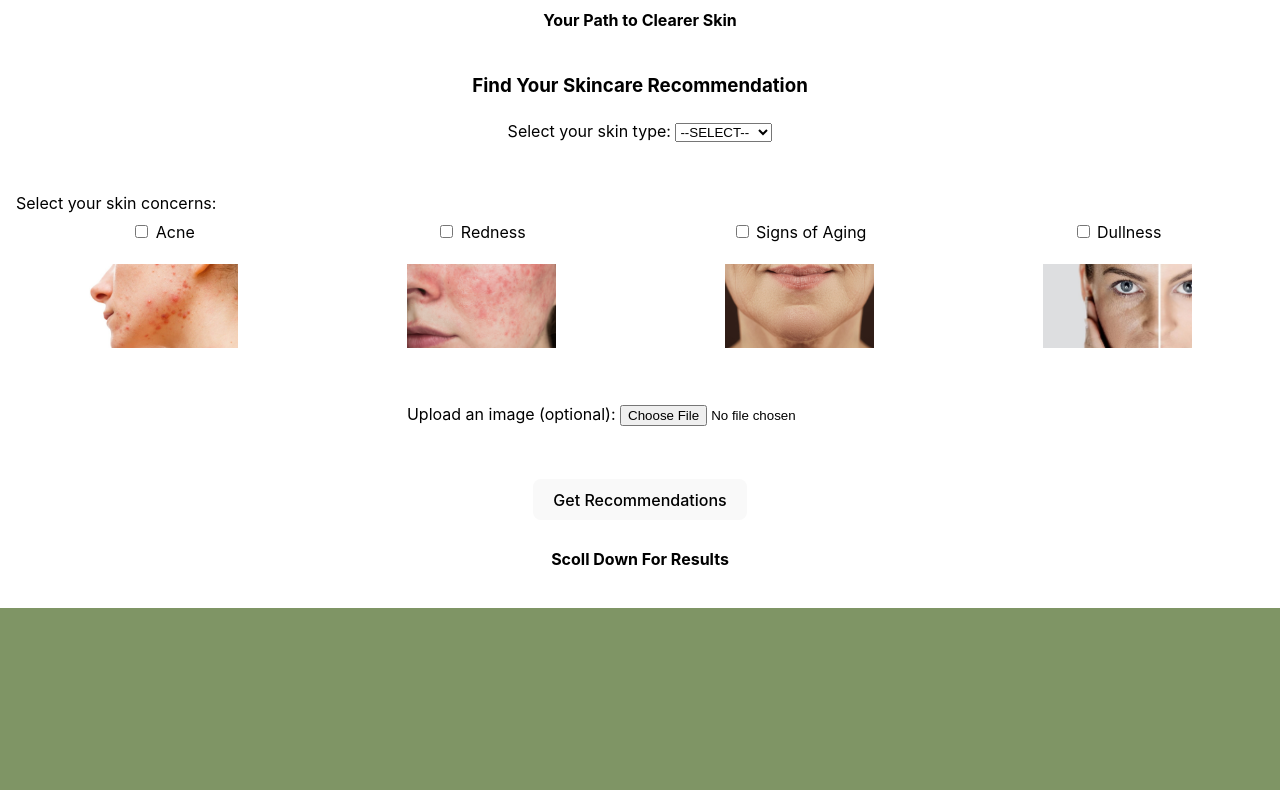
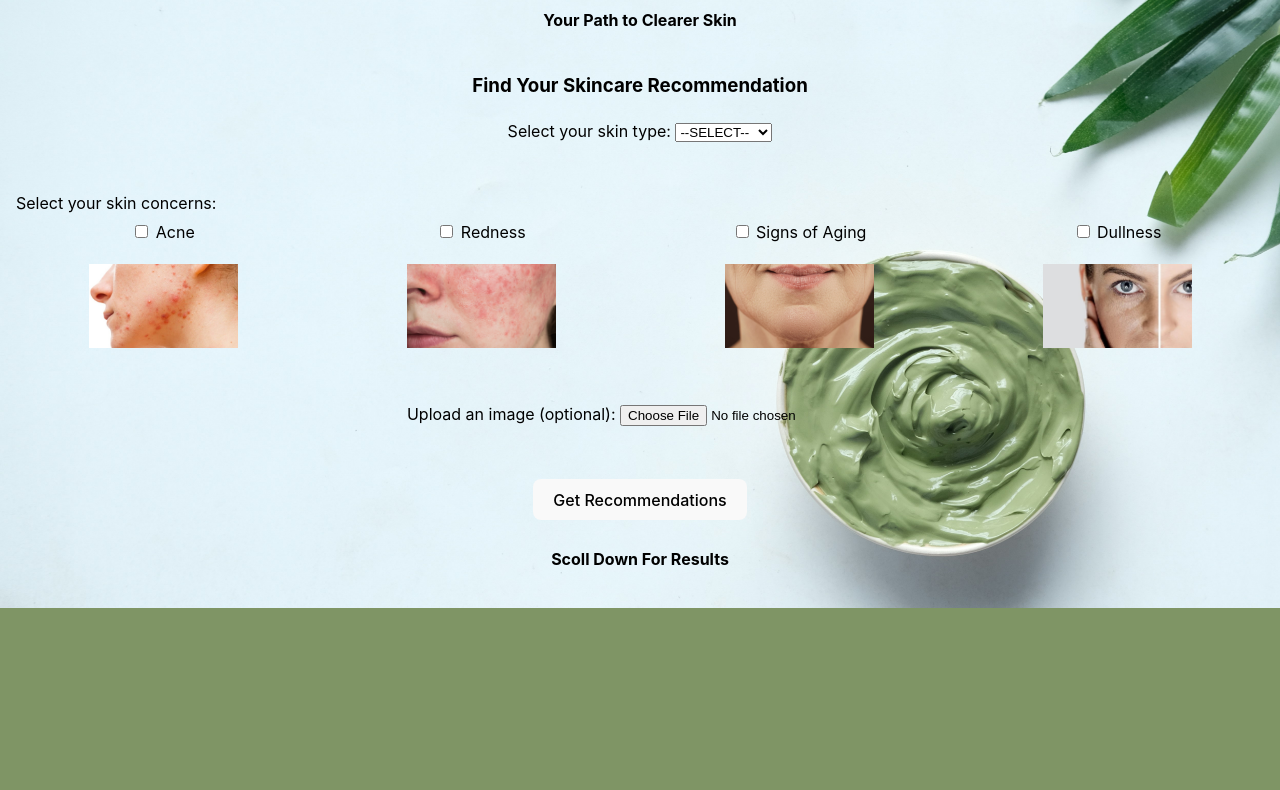
Before and after one commit to M-Ronny/clearpath, a website built with Vite: page index.html in a window 1280 px wide. Shown: the part 117-907 px from the top of the page. Built offline with nearby package versions, Linux system fonts and the light colour scheme; no server answers; files whose address does not match are found by name.

Commit message:
fixed images

```diff
--- a/src/style.css
+++ b/src/style.css
@@ -96,7 +96,7 @@ legend, input, h2, h3, h4 {
 }
 
 section {
-  background-image: url("./images/towfiqu-barbhuiya-0BEqLfQwVzM-unsplash.jpg");
+  background-image: url("../images/towfiqu-barbhuiya-0BEqLfQwVzM-unsplash.jpg");
   background-repeat: no-repeat;
   background-size: 125%;
   width: 100%;
```
